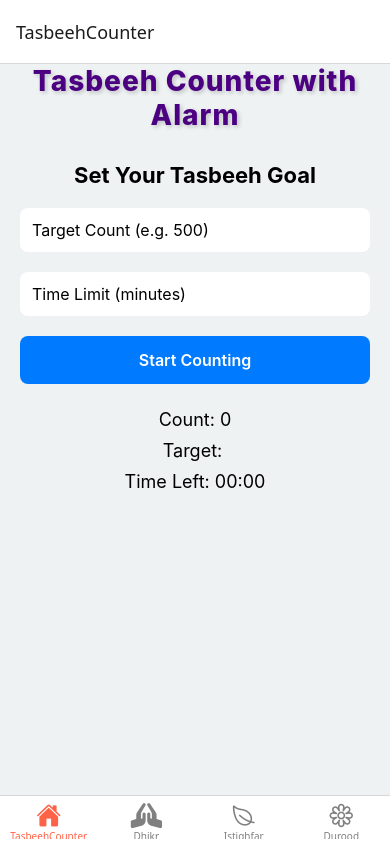
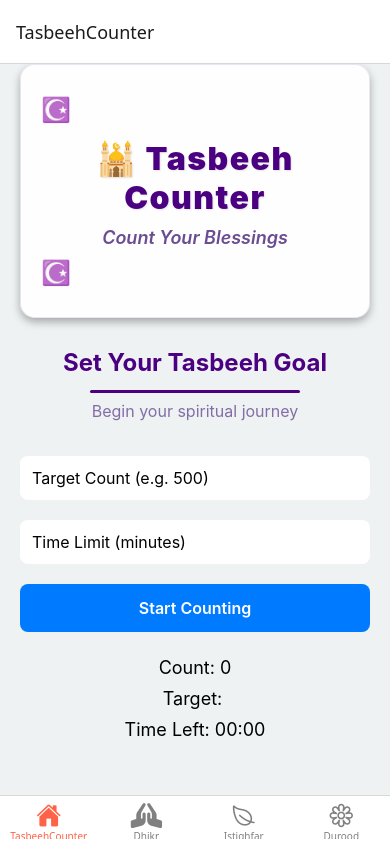
Before and after one commit to MHHJisan/TasbeehCounter, a React Native app: screen /TasbeehCounter in a window 390 px wide. Built offline with nearby package versions, Linux system fonts and the light colour scheme.

Commit message:
✨ Enhanced header with beautiful animations, Islamic themes, and gradient effects

```diff
--- a/screens/TasbeehCounter.js
+++ b/screens/TasbeehCounter.js
@@ -7,6 +7,7 @@ import {
   Alert,
   TouchableOpacity,
   Animated,
+  Dimensions,
 } from "react-native";
 import { Audio } from "expo-audio";
 import ConfettiCannon from "react-native-confetti-cannon";
@@ -14,6 +15,8 @@ import {
   useSafeAreaInsets,
   SafeAreaView,
 } from "react-native-safe-area-context";
+
+const { width } = Dimensions.get("window");
 
 const TasbeehCounter = () => {
   const [targetCount, setTargetCount] = useState("");
@@ -31,6 +34,8 @@ const TasbeehCounter = () => {
   const scaleAnim = useRef(new Animated.Value(1)).current;
   const opacityAnim = useRef(new Animated.Value(1)).current;
   const pulseAnim = useRef(new Animated.Value(1)).current;
+  const headerAnim = useRef(new Animated.Value(0)).current;
+  const titleAnim = useRef(new Animated.Value(0)).current;
 
   useEffect(() => {
     countRef.current = count;
@@ -171,11 +176,80 @@ const TasbeehCounter = () => {
     return `${m.toString().padStart(2, "0")}:${s.toString().padStart(2, "0")}`;
   };
 
+  // Header entrance animation
+  useEffect(() => {
+    Animated.parallel([
+      Animated.timing(headerAnim, {
+        toValue: 1,
+        duration: 1000,
+        useNativeDriver: true,
+      }),
+      Animated.timing(titleAnim, {
+        toValue: 1,
+        duration: 1200,
+        useNativeDriver: true,
+      }),
+    ]).start();
+  }, []);
+
   return (
     <SafeAreaView style={{ flex: 1, backgroundColor: "#eef2f3" }}>
       <View style={[styles.container, { paddingBottom: insets.bottom + 20 }]}>
-        <Text style={styles.header}>Tasbeeh Counter with Alarm</Text>
-        <Text style={styles.title}>Set Your Tasbeeh Goal</Text>
+        {/* Enhanced Header */}
+        <Animated.View
+          style={[
+            styles.headerContainer,
+            {
+              transform: [
+                {
+                  translateY: headerAnim.interpolate({
+                    inputRange: [0, 1],
+                    outputRange: [-50, 0],
+                  }),
+                },
+                {
+                  scale: headerAnim.interpolate({
+                    inputRange: [0, 1],
+                    outputRange: [0.8, 1],
+                  }),
+                },
+              ],
+              opacity: headerAnim,
+            },
+          ]}
+        >
+          <View style={styles.headerGradient}>
+            <View style={styles.headerDecoration}>
+              <Text style={styles.decorationText}>☪️</Text>
+            </View>
+            <Text style={styles.header}>🕌 Tasbeeh Counter</Text>
+            <Text style={styles.subHeader}>Count Your Blessings</Text>
+            <View style={styles.headerDecoration}>
+              <Text style={styles.decorationText}>☪️</Text>
+            </View>
+          </View>
+        </Animated.View>
+
+        <Animated.View
+          style={[
+            styles.titleContainer,
+            {
+              transform: [
+                {
+                  translateY: titleAnim.interpolate({
+                    inputRange: [0, 1],
+                    outputRange: [30, 0],
+                  }),
+                },
+              ],
+              opacity: titleAnim,
+            },
+          ]}
+        >
+          <Text style={styles.title}>Set Your Tasbeeh Goal</Text>
+          <View style={styles.titleUnderline} />
+          <Text style={styles.titleSubtext}>Begin your spiritual journey</Text>
+        </Animated.View>
 
         <TextInput
           placeholder="Target Count (e.g. 500)"
@@ -257,23 +331,80 @@ const styles = StyleSheet.create({
     // paddingTop: 20,
     paddingHorizontal: 20,
   },
+  headerContainer: {
+    alignItems: "center",
+    marginBottom: 20,
+  },
+  headerGradient: {
+    backgroundColor: "rgba(255, 255, 255, 0.9)",
+    padding: 20,
+    borderRadius: 15,
+    shadowColor: "#000",
+    shadowOffset: { width: 0, height: 4 },
+    shadowOpacity: 0.3,
+    shadowRadius: 8,
+    elevation: 8,
+    borderWidth: 1,
+    borderColor: "rgba(75, 0, 130, 0.1)",
+  },
+  headerDecoration: {
+    flexDirection: "row",
+    alignItems: "center",
+    justifyContent: "space-between",
+    width: "100%",
+    marginVertical: 10,
+  },
+  decorationText: {
+    fontSize: 24,
+    fontWeight: "bold",
+    color: "#4B0082",
+    opacity: 0.8,
+  },
   header: {
-    fontSize: 28,
-    fontWeight: "800",
+    fontSize: 32,
+    fontWeight: "900",
     color: "#4B0082",
     textAlign: "center",
-    // marginTop: 20,
-    marginBottom: 20,
-    textShadowColor: "rgba(0, 0, 0, 0.2)",
-    textShadowOffset: { width: 2, height: 2 },
-    textShadowRadius: 4,
-    letterSpacing: 1,
+    textShadowColor: "rgba(0, 0, 0, 0.1)",
+    textShadowOffset: { width: 1, height: 1 },
+    textShadowRadius: 2,
+    letterSpacing: 1.5,
+    marginVertical: 5,
+  },
+  subHeader: {
+    fontSize: 18,
+    fontWeight: "600",
+    color: "#6a4c93",
+    textAlign: "center",
+    marginTop: 5,
+    fontStyle: "italic",
+  },
+  titleContainer: {
+    alignItems: "center",
+    marginBottom: 25,
+    marginTop: 10,
   },
   title: {
-    fontSize: 22,
+    fontSize: 24,
     fontWeight: "700",
-    marginVertical: 10,
+    color: "#4B0082",
     textAlign: "center",
+    marginBottom: 5,
+  },
+  titleUnderline: {
+    height: 3,
+    width: "60%",
+    backgroundColor: "#4B0082",
+    marginTop: 8,
+    borderRadius: 2,
+  },
+  titleSubtext: {
+    fontSize: 16,
+    fontWeight: "400",
+    color: "#6a4c93",
+    textAlign: "center",
+    marginTop: 8,
+    opacity: 0.8,
   },
   input: {
     backgroundColor: "white",
```
